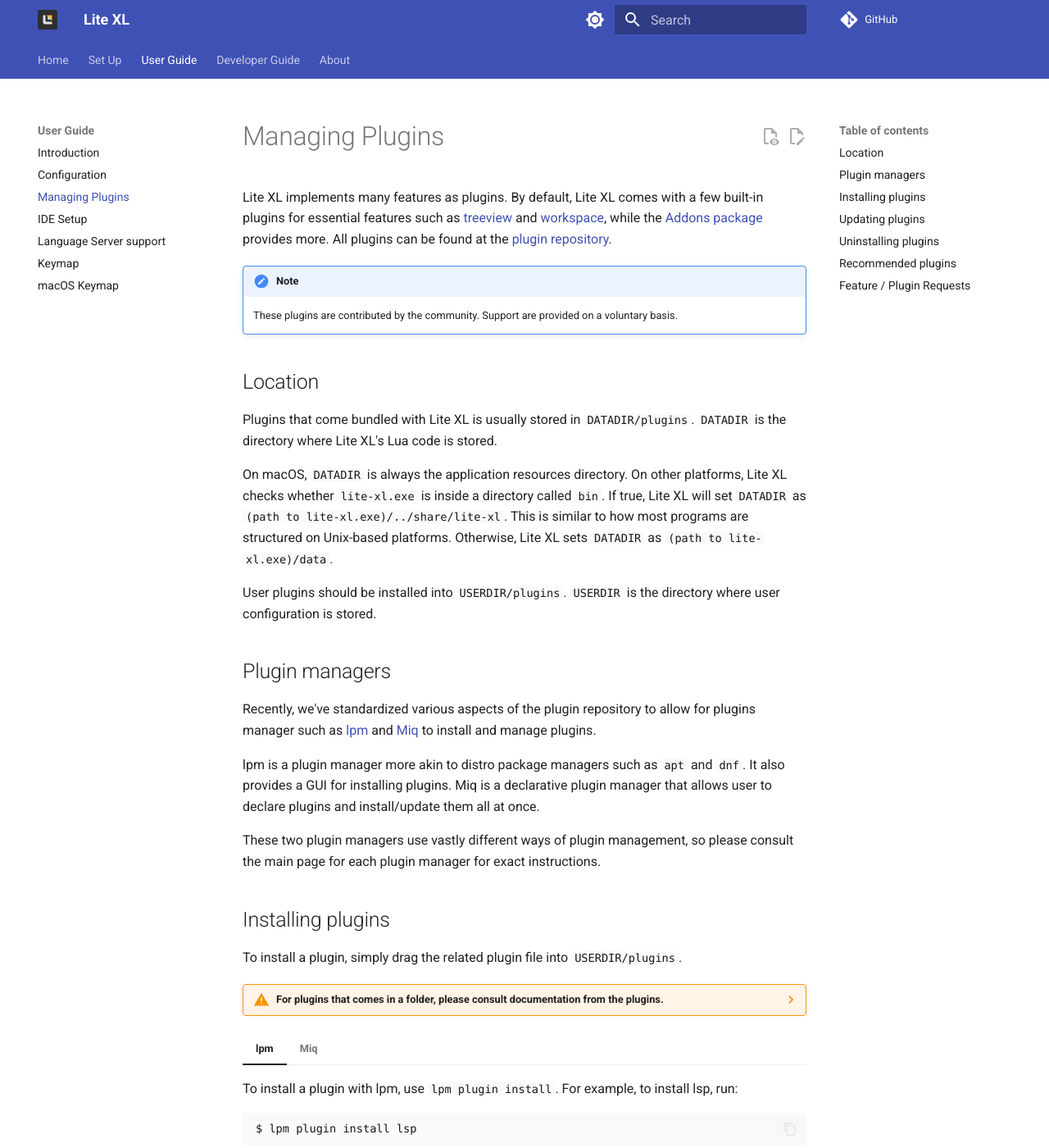
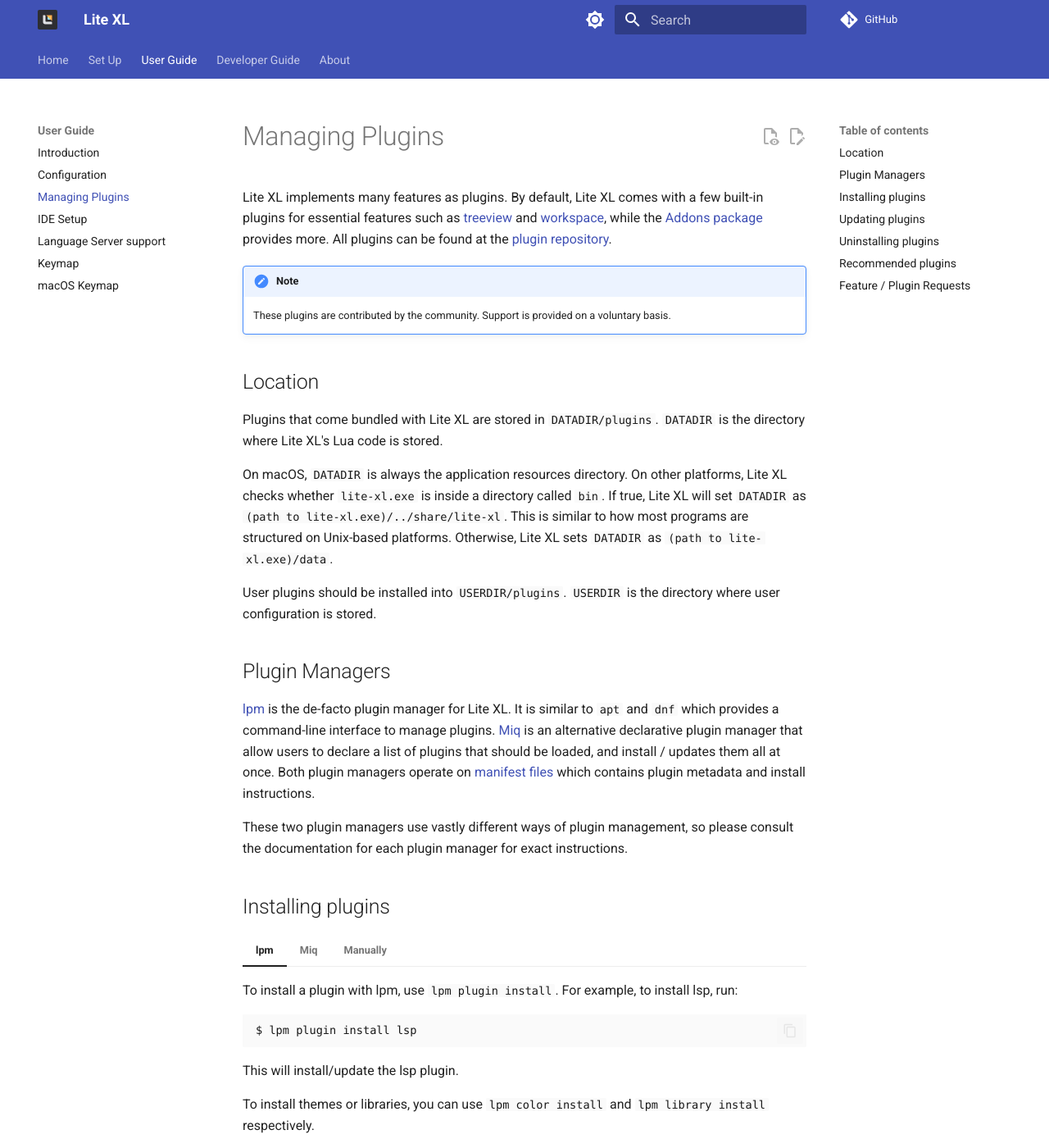
Before and after one commit to lite-xl/lite-xl.github.io, an MkDocs documentation site: the page built from docs/user-guide/managing-plugins.md, in a window 1280 px wide and 1400 px high. Shown: the whole window at 82% size. Built offline with MkDocs 1.6.1 and Material for MkDocs 9.7.7, drawn with Linux system fonts in a browser that asks for light colours; some web fonts are replaced; comment, search, counter and statistics services are not loaded; the version menu is left out; some of the changed text lies outside the part shown.

Commit message:
update links, fix typos, style improvements

```diff
--- a/docs/user-guide/managing-plugins.md
+++ b/docs/user-guide/managing-plugins.md
@@ -9,11 +9,11 @@
 
 !!! note
     These plugins are contributed by the community.
-    Support are provided on a voluntary basis.
+    Support is provided on a voluntary basis.
 
 ## Location
 
-Plugins that come bundled with Lite XL is usually stored in `DATADIR/plugins`.
+Plugins that come bundled with Lite XL are stored in `DATADIR/plugins`.
 `DATADIR` is the directory where Lite XL's Lua code is stored.
 
 On macOS, `DATADIR` is always the application resources directory.
@@ -25,29 +25,18 @@
 User plugins should be installed into `USERDIR/plugins`.
 `USERDIR` is the directory where user configuration is stored.
 
-## Plugin managers
+## Plugin Managers
 
-Recently, we've standardized various aspects of the plugin repository to allow for plugins manager
-such as [lpm] and [Miq] to install and manage plugins.
-
-lpm is a plugin manager more akin to distro package managers such as `apt` and `dnf`.
-It also provides a GUI for installing plugins.
-Miq is a declarative plugin manager that allows user to declare plugins
-and install/update them all at once.
+[lpm] is the de-facto plugin manager for Lite XL.
+It is similar to `apt` and `dnf` which provides a command-line interface to manage plugins.
+[Miq] is an alternative declarative plugin manager that allow users to declare a list of plugins
+that should be loaded, and install / updates them all at once.
+Both plugin managers operate on [manifest files] which contains plugin metadata and install instructions.
 
 These two plugin managers use vastly different ways of plugin management,
-so please consult the main page for each plugin manager for exact instructions.
+so please consult the documentation for each plugin manager for exact instructions.
 
 ## Installing plugins
-
-To install a plugin, simply drag the related plugin file into `USERDIR/plugins`.
-
-??? warning "For plugins that comes in a folder, please consult documentation from the plugins."
-    Historically, Lite XL does not enforce a specific file structure
-    for these types of plugins.
-    Old plugins may not have a `init.lua` file, which is used by
-    Lua to find a plugin.
-    In this case, you need to follow their install instructions.
 
 === "lpm"
 
@@ -81,12 +70,23 @@
 
     Afterwards, you can run the command `miq:install` to install the plugins.
 
+=== "Manually"
+
+    To install a plugin manually without using plugin managers such as lpm or Miq,
+    you need to locate the `USERDIR` directory in your system.
+    This directory is usually located in the following locations:
+
+    - Linux / Unix-based systems: `~/.config/lite-xl`
+    - Winodws: `C:/Users/<username>/.config/lite-xl`
+    - macOS: `/Users/<username>/.config/lite-xl`
+
+    Open `USERDIR` in a file manager / shell of your preference and navigate to the `plugins` folder.
+    Copy the plugin file / directory into the `plugins` folder, and restart Lite XL.
+
+    **Different plugins may have different installation instructions.**
+    **You must consult the installation instructions for each plugin.**
+
 ## Updating plugins
-
-To update a plugin, you'll need to re-download them.
-For plugins hosted as separate git repositories, you can simply pull new updates.
-
-If you have a plugin manager installed, updating plugins should be easier.
 
 === "lpm"
 
@@ -100,11 +100,15 @@
 
 === "Miq"
 
-    To update plugins with Miq, run "miq:update".
+    To update plugins with Miq, run `miq:update` in Lite XL.
+
+=== "Manually"
+
+    To update a plugin manually, you can download the latest version
+    and replace the files in the `USERDIR/plugins`.
+    **Do not update plugins installed by lpm or Miq manually.**
 
 ## Uninstalling plugins
-
-To remove a plugin, simply delete the associated file/directory.
 
 === "lpm"
 
@@ -121,6 +125,11 @@
 === "Miq"
 
     **Uninstalling plugins in Miq is currently not supported.**
+
+=== "Manually"
+
+    To uninstall a plugin manually, simply delete the corresponding file / directory
+    from `USERDIR/plugins`. **Do not uninstall plugins managed by lpm manually**.
 
 ## Recommended plugins
 
@@ -141,8 +150,10 @@
 | [lsp]                | Language Server support for Lite XL
 | [lspkind]            | Completion menu kind/type icons for Lite XL LSP
 | [minimap]            | Minimap
+| [search_ui]          | Provides a better UI for searching text, based on [widget].
 | [selectionhighlight] | Highlight code that matches the selection
 | [settings]           | Settings GUI for Lite XL (requires the [widget] plugin)
+| [terminal]           | Integrated terminal in Lite XL.
 | [widgets]            | Widget toolkit for Lite XL. Needed for [lsp] and [settings].
 
 ## Feature / Plugin Requests
@@ -151,7 +162,7 @@
 Plugin developers occasionally browse the issue tracker for requests and implement them.
 
 Alternatively, you can take the opportunity to implement the feature yourself,
-based on various [documentation] and existing plugins.
+based on our [documentation] and existing plugins.
 
 
 [treeview]:                https://github.com/lite-xl/lite-xl/blob/master/data/plugins/treeview.lua
@@ -160,6 +171,7 @@
 [lite-xl/lite-xl-plugins]: https://github.com/lite-xl/lite-xl-plugins
 [lpm]:                     https://github.com/lite-xl/lite-xl-plugin-manager
 [Miq]:                     https://github.com/TorchedSammy/Miq
+[manifest files]:          https://github.com/lite-xl/lite-xl-plugin-manager/blob/master/SPEC.md
 [align_carets]:            https://github.com/lite-xl/lite-xl-plugins/blob/master/plugins/align_carets.lua?raw=1
 [autoinsert]:              https://github.com/lite-xl/lite-xl-plugins/blob/master/plugins/autoinsert.lua?raw=1
 [autosave]:                https://github.com/lite-xl/lite-xl-plugins/blob/master/plugins/autosave.lua?raw=1
```
Also changed, not shown: other parts of docs/user-guide/managing-plugins.md (+2 -0 lines), docs/about/contributors.md (+1 -1 lines), docs/about/faq.md (+18 -21 lines), docs/user-guide/lsp.md (+1 -1 lines).
